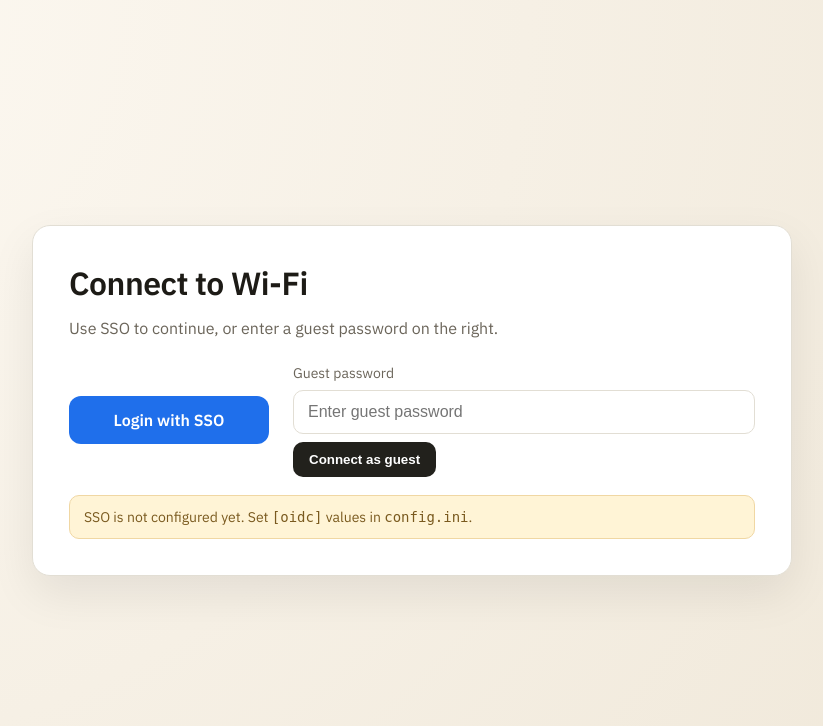
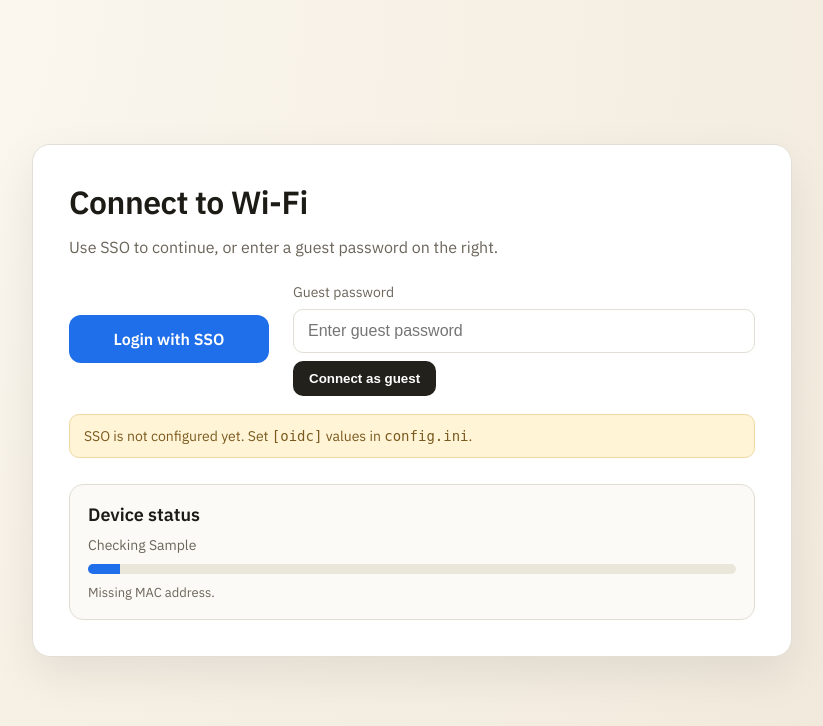
Before and after one commit to BrandenEsses/unifi-captive-sso, a Flask app: template templates/index.html in a window 1280 px wide. Shown: the top 726 px of the page, without its empty margins (228-1051 px from the left). Run offline with Flask 3, Linux system fonts and the light colour scheme; the template is opened without the code that fills it: most values are stand-ins (such as "Sample title", 1, 10 or a date in 2020).

Commit message:
Fixed guest UI

```diff
--- a/app.py
+++ b/app.py
@@ -24,7 +24,7 @@ import requests
 DEFAULT_AUTHORIZE_MINUTES = 480
 DEFAULT_GUEST_MINUTES = 1440
 DEFAULT_SSO_MINUTES = 43200
-MAC_RE = re.compile(r"^(?:[0-9a-fA-F]{2}:){5}[0-9a-fA-F]{2}$")
+MAC_RE = re.compile(r"^(?:[0-9a-f]{2}:){5}[0-9a-f]{2}$")
 
 
 @lru_cache(maxsize=1)
@@ -55,9 +55,19 @@ def daily_guest_password() -> str:
     return f"{words[idx_a]}{words[idx_b]}"
 
 
+def normalize_mac(value: str):
+    if not value:
+        return None
+    cleaned = re.sub(r"[^0-9a-fA-F]", "", value)
+    if len(cleaned) != 12:
+        return None
+    cleaned = cleaned.lower()
+    return ":".join(cleaned[i : i + 2] for i in range(0, 12, 2))
+
+
 def extract_client_mac(args):
     for key in ("client_mac", "mac", "id"):
-        value = args.get(key, "").strip().lower()
+        value = normalize_mac(args.get(key, "").strip())
         if value and MAC_RE.match(value):
             return value
     return None
@@ -357,8 +367,8 @@ def create_app() -> Flask:
         if not session.get("user"):
             flash("Sign in with SSO to add devices.", "error")
             return redirect(url_for("index"))
-        mac = request.form.get("mac", "").strip().lower()
-        if not MAC_RE.match(mac):
+        mac = normalize_mac(request.form.get("mac", "").strip())
+        if not mac or not MAC_RE.match(mac):
             flash("Enter a valid MAC address (aa:bb:cc:dd:ee:ff).", "error")
             return redirect(url_for("index"))
         session["client_mac"] = mac
@@ -381,10 +391,12 @@ def create_app() -> Flask:
             flash("Guest password is incorrect.", "error")
             return redirect(url_for("index"))
 
-        mac = request.form.get("mac", "").strip().lower() or session.get(
-            "client_mac", ""
+        mac = (
+            extract_client_mac(request.form)
+            or extract_client_mac(request.args)
+            or normalize_mac(session.get("client_mac", ""))
         )
-        if not MAC_RE.match(mac):
+        if not mac or not MAC_RE.match(mac):
             flash("Missing or invalid client MAC address.", "error")
             return redirect(url_for("index"))
 
@@ -400,9 +412,7 @@ def create_app() -> Flask:
 
     @app.get("/status")
     def status():
-        if not (session.get("user") or session.get("guest_authenticated")):
-            return jsonify({"status": "unauthorized"}), 401
-        mac = session.get("client_mac") or request.args.get("mac", "").strip().lower()
+        mac = session.get("client_mac") or extract_client_mac(request.args)
         if not mac or not MAC_RE.match(mac):
             return jsonify({"status": "error", "message": "Missing MAC address."}), 400
         status_value, message = unifi_client_status(app, mac)
--- a/templates/index.html
+++ b/templates/index.html
@@ -283,7 +283,7 @@
           </div>
         {% endif %}
 
-        {% if user or guest_authenticated %}
+        {% if user or guest_authenticated or client_mac %}
           <div class="signed-in">
             {% if user %}
               <div class="card">
@@ -313,16 +313,19 @@
                 {% endif %}
               </div>
             {% endif %}
-            <div class="card" data-status-panel>
-              <h2>Device status</h2>
-              {% if client_mac %}
+            {% if client_mac %}
+              <div class="card" data-status-panel>
+                <h2>Device status</h2>
                 <div class="status-line">Checking {{ client_mac }}</div>
                 <div class="progress"><span></span></div>
                 <div class="status-message">Starting status check...</div>
-              {% else %}
-                <div class="helper">Sign in from a device to check its status.</div>
-              {% endif %}
-            </div>
+              </div>
+            {% else %}
+              <div class="card">
+                <h2>Device status</h2>
+                <div class="helper">Connect from a device to check its status.</div>
+              </div>
+            {% endif %}
           </div>
         {% endif %}
 
@@ -335,7 +338,7 @@
         {% endif %}
       </div>
     </div>
-    {% if (user or guest_authenticated) and client_mac %}
+    {% if client_mac %}
       <script>
         (() => {
           const panel = document.querySelector("[data-status-panel]");
```
